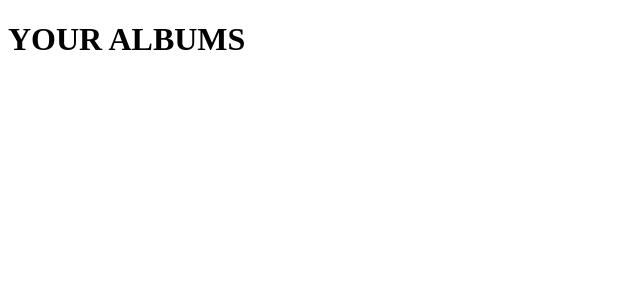
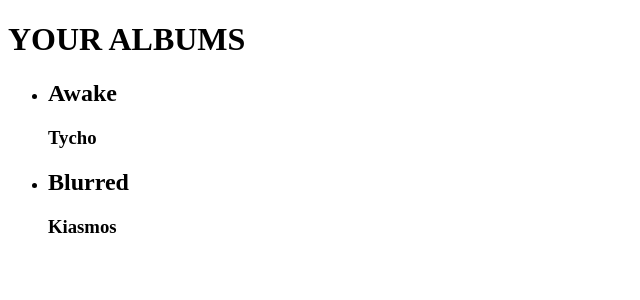
Before and after one commit to AndreaDiotallevi/albums-manager, a React (Create React App) app in the folder client/: page /albums in a window 1280 px wide. Shown: the top 300 px of the page, without its empty margins (0-640 px from the left). Built offline with nearby package versions, Linux system fonts and the light colour scheme.

Commit message:
Add test and code for album's title and artist to albums page

```diff
--- a/client/src/App.js
+++ b/client/src/App.js
@@ -5,15 +5,30 @@
 
 import './App.css';
 
-function App() {
+class App extends React.Component {
+  constructor(props) {
+    super(props);
+    this.state = {
+      albums: [
+        { artist: 'Tycho', title: 'Awake' },
+        { artist: 'Kiasmos', title: 'Blurred' }
+      ]
+    }
+  }
+
+    render() {
     return (
       <div className="App">
         <BrowserRouter>
           <Route exact path='/' component={Home}></Route>
-        <Route exact path='/albums' component={Albums}></Route>
+          <Route path="/albums" render={(routeProps) => (
+            <Albums {...routeProps} albums={this.state.albums}/>
+            )}
+          />
         </BrowserRouter>
       </div>
     );
   }
+}
 
 export default App;
--- a/client/src/components/Albums/Albums.js
+++ b/client/src/components/Albums/Albums.js
@@ -1,13 +1,19 @@
 import React from 'react';
 
-class Albums extends React.Component {
-  render() {
-    return (
-      <div>
-        <h1 data-test='albums-page-title'>YOUR ALBUMS</h1>
-      </div>
-    )
-  }
+function Albums(props) {
+  return (
+    <div>
+      <h1 data-test='albums-page-title'>YOUR ALBUMS</h1>
+      <ul>
+      {props.albums.map((album, index) => (
+        <li key={index} className='album'>
+          <h2 data-test='album-title'>{album.title}</h2>
+          <h3 data-test='album-artist'>{album.artist}</h3>
+        </li>
+      ))}
+      </ul>
+    </div>
+  )
 }
 
 export default Albums;
```
Also changed, not shown: 1 other file (tests, documents, lock files or other folders). Lines whose indentation alone changed are shown as unchanged.
